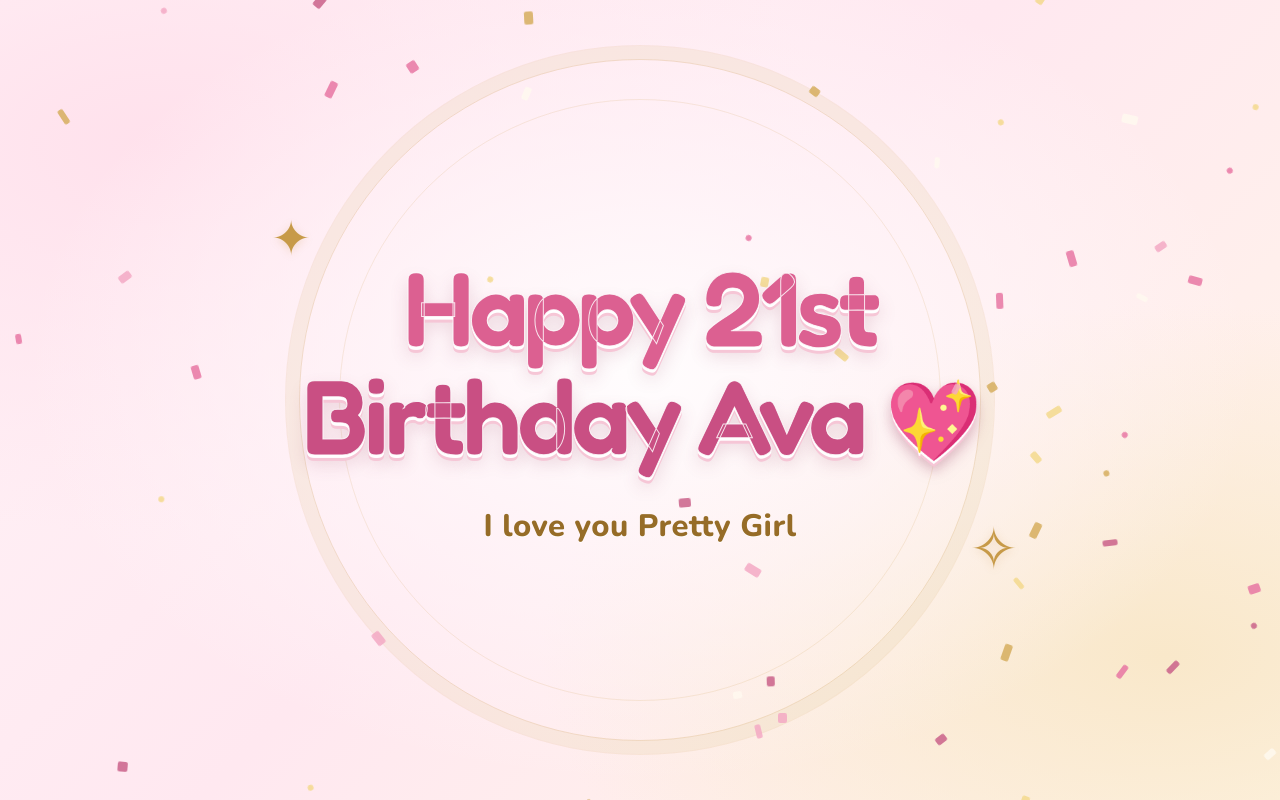
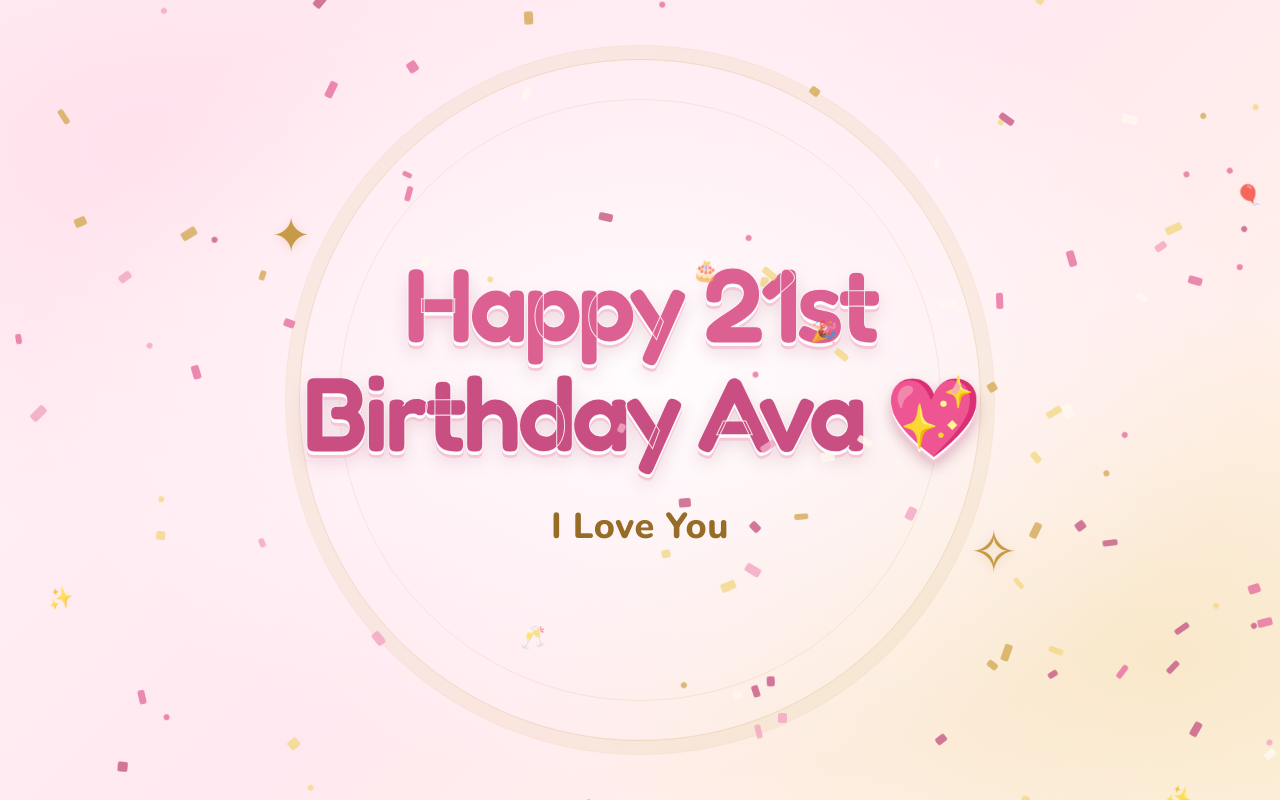
Before and after one commit to Nimdoink/ava-birthday, a plain HTML site: page index.html in a window 1280 px wide. Drawn offline with nearby package versions, Linux system fonts and the light colour scheme.

Commit message:
Add files via upload

```diff
--- a/app.js
+++ b/app.js
@@ -23,6 +23,23 @@
     }
   }
 
-  addConfetti(backLayer, 58);
-  addConfetti(frontLayer, 5);
+  function addPartyItems(layer, items) {
+    items.forEach((item) => {
+      const piece = document.createElement("span");
+      piece.className = "party-item";
+      piece.textContent = item;
+      piece.setAttribute("aria-hidden", "true");
+      piece.style.setProperty("--left", `${Math.random() * 100}%`);
+      piece.style.setProperty("--fall-time", `${13 + Math.random() * 9}s`);
+      piece.style.setProperty("--fall-delay", `${-Math.random() * 19}s`);
+      piece.style.setProperty("--drift", `${Math.random() * 120 - 60}px`);
+      piece.style.setProperty("--spin", `${Math.random() * 100 - 50}deg`);
+      layer.append(piece);
+    });
+  }
+
+  addConfetti(backLayer, 45);
+  addConfetti(frontLayer, 75);
+  addPartyItems(backLayer, ["🎈", "✨"]);
+  addPartyItems(frontLayer, ["🍾", "🥂", "🎉", "🎂", "🎈", "🥂", "✨", "🍾"]);
 })();
--- a/index.html
+++ b/index.html
@@ -20,7 +20,7 @@
           <span>Happy 21st</span>
           <span>Birthday Ava <span class="birthday-heart" aria-label="heart">💖</span></span>
         </p>
-        <p class="birthday-message">I love you Pretty Girl</p>
+        <p class="birthday-message">I Love You</p>
         <span class="gold-sparkle sparkle-left" aria-hidden="true">✦</span>
         <span class="gold-sparkle sparkle-right" aria-hidden="true">✧</span>
       </div>
--- a/styles.css
+++ b/styles.css
@@ -112,7 +112,7 @@ body::after {
 .birthday-message {
   margin: clamp(22px, 4vw, 36px) 0 0;
   color: #966c27;
-  font-size: clamp(20px, 3.1vw, 31px);
+  font-size: clamp(23px, 3.6vw, 36px);
   font-weight: 800;
   letter-spacing: .015em;
   text-shadow: 0 1px 0 rgba(255, 255, 255, .9);
@@ -168,6 +168,17 @@ body::after {
   border-radius: 50%;
 }
 
+.party-item {
+  position: absolute;
+  top: 0;
+  left: var(--left);
+  font-size: clamp(15px, 2vw, 21px);
+  line-height: 1;
+  opacity: .8;
+  animation: confetti-fall var(--fall-time) linear var(--fall-delay) infinite;
+  will-change: transform;
+}
+
 @keyframes confetti-fall {
   from {
     transform: translate3d(0, -12vh, 0) rotate(0deg);
```
